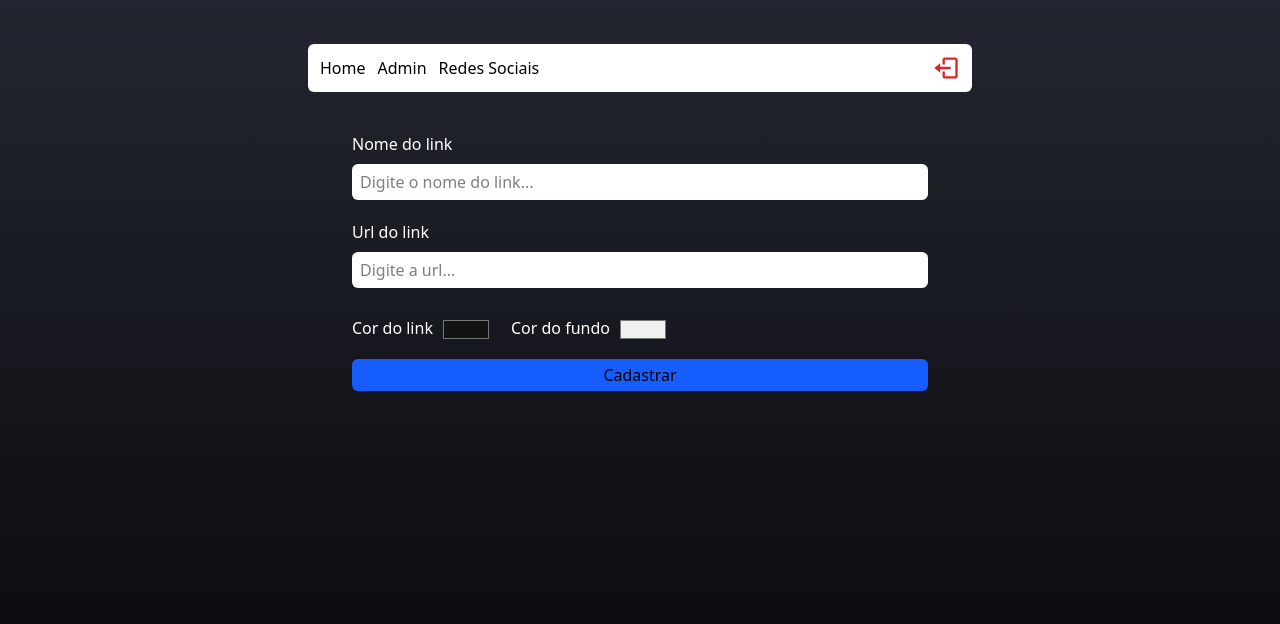
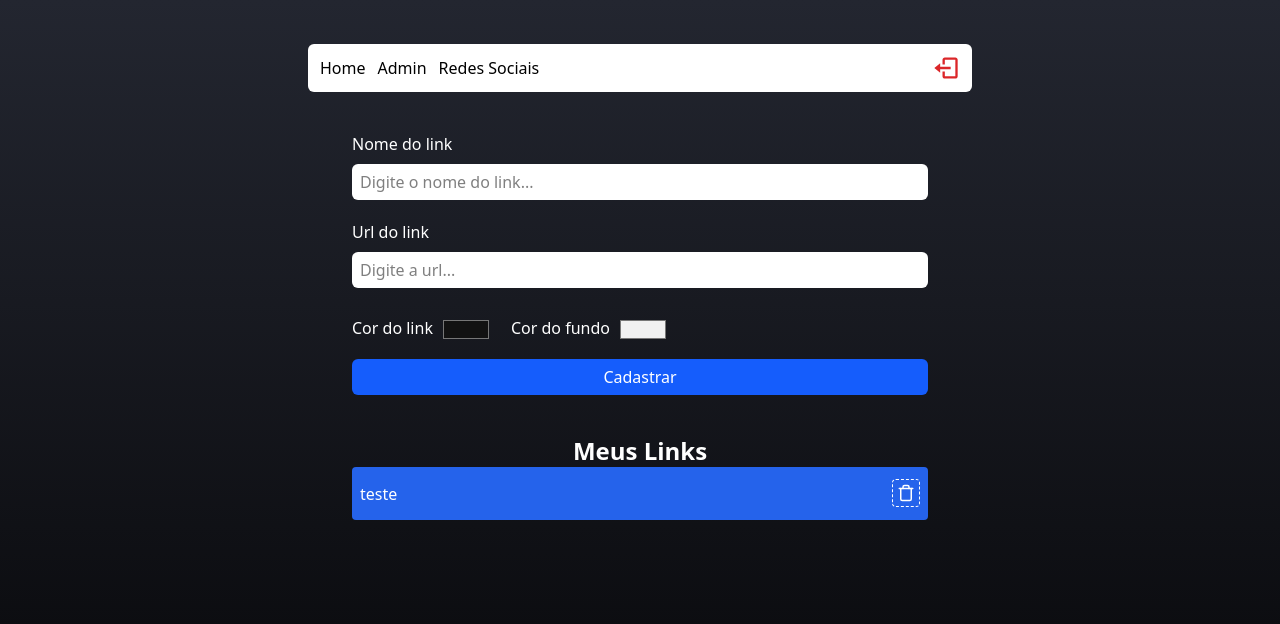
Before and after one commit to zReBolTz/devLink, a React (Vite) app: page /admin in a window 1280 px wide. Shown: the top 624 px of the page. Built offline with nearby package versions, Linux system fonts and the light colour scheme; no server answers; sample sign-in values are in the browser's storage.

Commit message:
feat: criando cards do Meus Links

```diff
--- a/src/pages/admin/index.tsx
+++ b/src/pages/admin/index.tsx
@@ -1,6 +1,7 @@
 import { useState } from "react";
 import Header from "../../components/header";
 import Input from "../../components/input";
+import { FiTrash } from "react-icons/fi";
 
 const Admin = () => {
   const [linkInput, setLinkInput] = useState("");
@@ -54,17 +55,30 @@ const Admin = () => {
                 marginBottom: 0,
                 marginTop: 0,
                 backgroundColor: bgColorInput,
-                color: linkInput,
+                color: textColorInput,
               }}
             >
               <p>{linkInput}</p>
             </article>
           </div>
         )}
-        <button className="bg-blue-600 h-8 rounded-md cursor-pointer">
+        <button className="bg-blue-600 h-9 text-white font-medium rounded-md cursor-pointer mb-7">
           <span>Cadastrar</span>
         </button>
       </form>
+      <h2 className="font-bold text-white text-2xl">Meus Links</h2>
+
+      <article
+        className="flex justify-between items-center w-11/12 max-w-xl rounded py-3 px-2 mb-2 select-none"
+        style={{ backgroundColor: "#2563EB", color: "#fff" }}
+      >
+        <p>teste</p>
+        <div>
+          <button className="border border-dashed p-1 rounded">
+            <FiTrash size={18} color="#fff" />
+          </button>
+        </div>
+      </article>
     </div>
   );
 };
```
